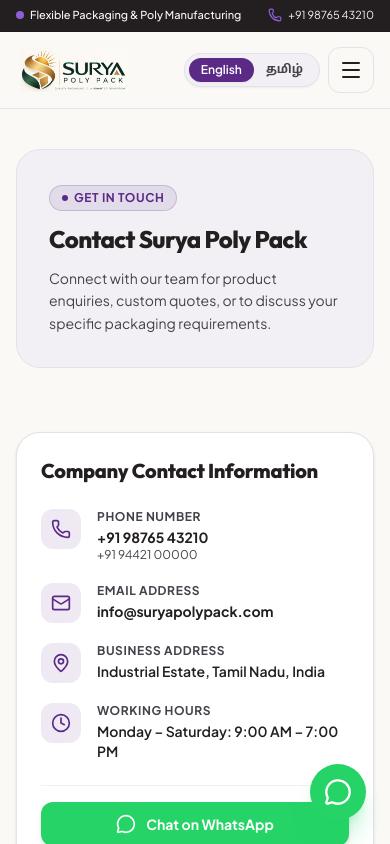
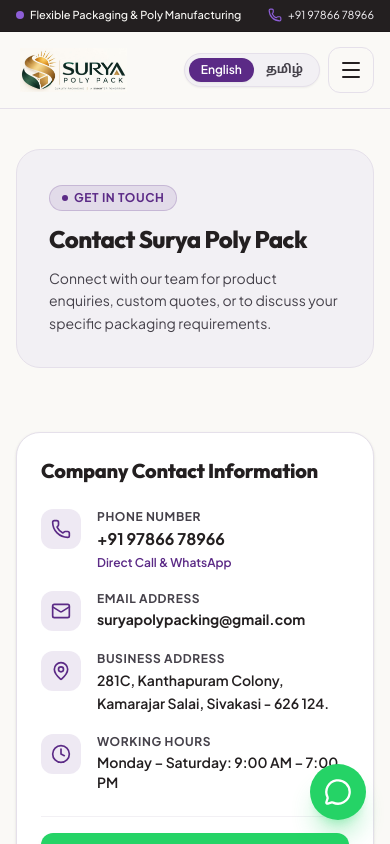
Before and after one commit to Devadarshini06/Surya_Poly_Pack, a React (Vite) app: page /contact in a window 390 px wide. Shown: the top 844 px of the page. Built offline with nearby package versions, Linux system fonts and the light colour scheme.

Commit message:
Update official Sivakasi contact details, phone, email, and bilingual address

```diff
--- a/src/components/Footer.jsx
+++ b/src/components/Footer.jsx
@@ -119,7 +119,7 @@
             <div className="space-y-3 text-xs text-[#F2F0F4]/80">
               <div className="flex items-start gap-2.5">
                 <MapPin className="w-4 h-4 text-[#8E5FD8] shrink-0 mt-0.5" />
-                <span>{COMPANY_INFO.address.full}</span>
+                <span>{COMPANY_INFO.address[lang] || COMPANY_INFO.address.en}</span>
               </div>
               <div className="flex items-center gap-2.5">
                 <Phone className="w-4 h-4 text-[#8E5FD8] shrink-0" />
--- a/src/components/Header.jsx
+++ b/src/components/Header.jsx
@@ -8,7 +8,7 @@
 export default function Header() {
   const [mobileMenuOpen, setMobileMenuOpen] = useState(false);
   const [scrolled, setScrolled] = useState(false);
-  const { t } = useLanguage();
+  const { t, lang } = useLanguage();
   const location = useLocation();
 
   // Close mobile menu on page transition
@@ -46,7 +46,7 @@
             </span>
             <span className="hidden md:inline text-white/30">|</span>
             <span className="hidden md:flex items-center gap-1 text-[#F2F0F4]/80">
-              📍 {COMPANY_INFO.address.full}
+              📍 {COMPANY_INFO.address[lang] || COMPANY_INFO.address.en}
             </span>
           </div>
 
--- a/src/data/company.js
+++ b/src/data/company.js
@@ -21,31 +21,32 @@
     ta: "அச்சிடப்பட்ட பேக்கேஜிங் கவர்கள், நெகிழ்வான பேக்கேஜிங் தயாரிப்புகள், பவுச்சுகள் மற்றும் பாலி கன்வெர்ஷன் தீர்வுகளின் முன்னணி உற்பத்தியாளர்."
   },
 
-  // Contact Placeholders (Centrally configurable)
+  // Official Contact Details
   phone: {
-    primary: "+91 98765 43210", // Placeholder until official number is supplied
-    primaryRaw: "919876543210",
-    secondary: "+91 94421 00000",
-    secondaryRaw: "919442100000",
-    isPlaceholder: true
+    primary: "+91 97866 78966",
+    primaryRaw: "919786678966",
+    secondary: "+91 97866 78966",
+    secondaryRaw: "919786678966",
+    isPlaceholder: false
   },
   whatsapp: {
-    number: "919876543210", // Configurable WhatsApp number
+    number: "919786678966",
     defaultMessageEn: "Hello Surya Poly Pack, I am interested in custom packaging solutions. Please share product details and quote.",
     defaultMessageTa: "வணக்கம் சூர்யா பாலி பேக், எனக்கு தனிப்பயன் பேக்கேஜிங் தேவைப்படுகிறது. விவரங்களையும் விலைக் குறிப்பையும் பகிரவும்.",
-    isPlaceholder: true
+    isPlaceholder: false
   },
   email: {
-    sales: "info@suryapolypack.com", // Placeholder until official email supplied
-    isPlaceholder: true
+    sales: "suryapolypacking@gmail.com",
+    isPlaceholder: false
   },
   address: {
-    line1: "Industrial Estate / Manufacturing Zone",
-    city: "Tamil Nadu",
-    pincode: "626123",
+    en: "281C, Kanthapuram Colony, Kamarajar Salai, Sivakasi - 626 124.",
+    ta: "281C, கந்தபுரம் காலனி, காமராஜர் சாலை, சிவகாசி - 626124.",
+    full: "281C, Kanthapuram Colony, Kamarajar Salai, Sivakasi - 626 124.",
+    city: "Sivakasi",
+    pincode: "626 124",
     country: "India",
-    full: "Industrial Estate, Tamil Nadu, India",
-    isPlaceholder: true
+    isPlaceholder: false
   },
   workingHours: {
     en: "Monday – Saturday: 9:00 AM – 7:00 PM",
--- a/src/pages/Contact.jsx
+++ b/src/pages/Contact.jsx
@@ -5,8 +5,7 @@
   Mail,
   MapPin,
   Clock,
-  MessageCircle,
-  AlertCircle
+  MessageCircle
 } from 'lucide-react';
 import { useLanguage } from '../context/LanguageContext';
 import { COMPANY_INFO, getWhatsAppUrl } from '../data/company';
@@ -67,16 +66,13 @@
                     </div>
                     <a
                       href={`tel:${COMPANY_INFO.phone.primaryRaw}`}
-                      className="font-bold text-[#231F20] hover:text-[#5B2A86] transition block mt-0.5"
+                      className="font-bold text-base text-[#231F20] hover:text-[#5B2A86] transition block mt-0.5"
                     >
                       {COMPANY_INFO.phone.primary}
                     </a>
-                    <a
-                      href={`tel:${COMPANY_INFO.phone.secondaryRaw}`}
-                      className="text-xs text-[#45414A] hover:text-[#5B2A86] transition block"
-                    >
-                      {COMPANY_INFO.phone.secondary}
-                    </a>
+                    <span className="text-xs text-[#5B2A86] font-semibold">
+                      {lang === 'ta' ? 'அழைப்பு & வாட்ஸ்அப்' : 'Direct Call & WhatsApp'}
+                    </span>
                   </div>
                 </div>
 
@@ -91,7 +87,7 @@
                     </div>
                     <a
                       href={`mailto:${COMPANY_INFO.email.sales}`}
-                      className="font-bold text-[#231F20] hover:text-[#5B2A86] transition block mt-0.5"
+                      className="font-bold text-[#231F20] hover:text-[#5B2A86] transition block mt-0.5 break-all"
                     >
                       {COMPANY_INFO.email.sales}
                     </a>
@@ -107,8 +103,8 @@
                     <div className="text-xs font-bold uppercase tracking-wider text-[#45414A]">
                       {t.contactPage.addressLabel}
                     </div>
-                    <div className="font-semibold text-[#231F20] mt-0.5">
-                      {COMPANY_INFO.address.full}
+                    <div className="font-semibold text-[#231F20] mt-0.5 leading-relaxed">
+                      {COMPANY_INFO.address[lang] || COMPANY_INFO.address.en}
                     </div>
                   </div>
                 </div>
@@ -144,14 +140,6 @@
               </div>
             </div>
 
-            {/* Configurable Placeholders Notice */}
-            <div className="p-4 rounded-2xl bg-[#FAF9F6] border border-[#E5E0EA] flex items-start gap-3">
-              <AlertCircle className="w-4 h-4 text-[#5B2A86] shrink-0 mt-0.5" />
-              <p className="text-xs text-[#45414A] leading-relaxed">
-                {t.contactPage.phonePlaceholderNotice}
-              </p>
-            </div>
-
           </div>
 
           {/* Right Column: Interactive Client-side Enquiry Form */}
```
